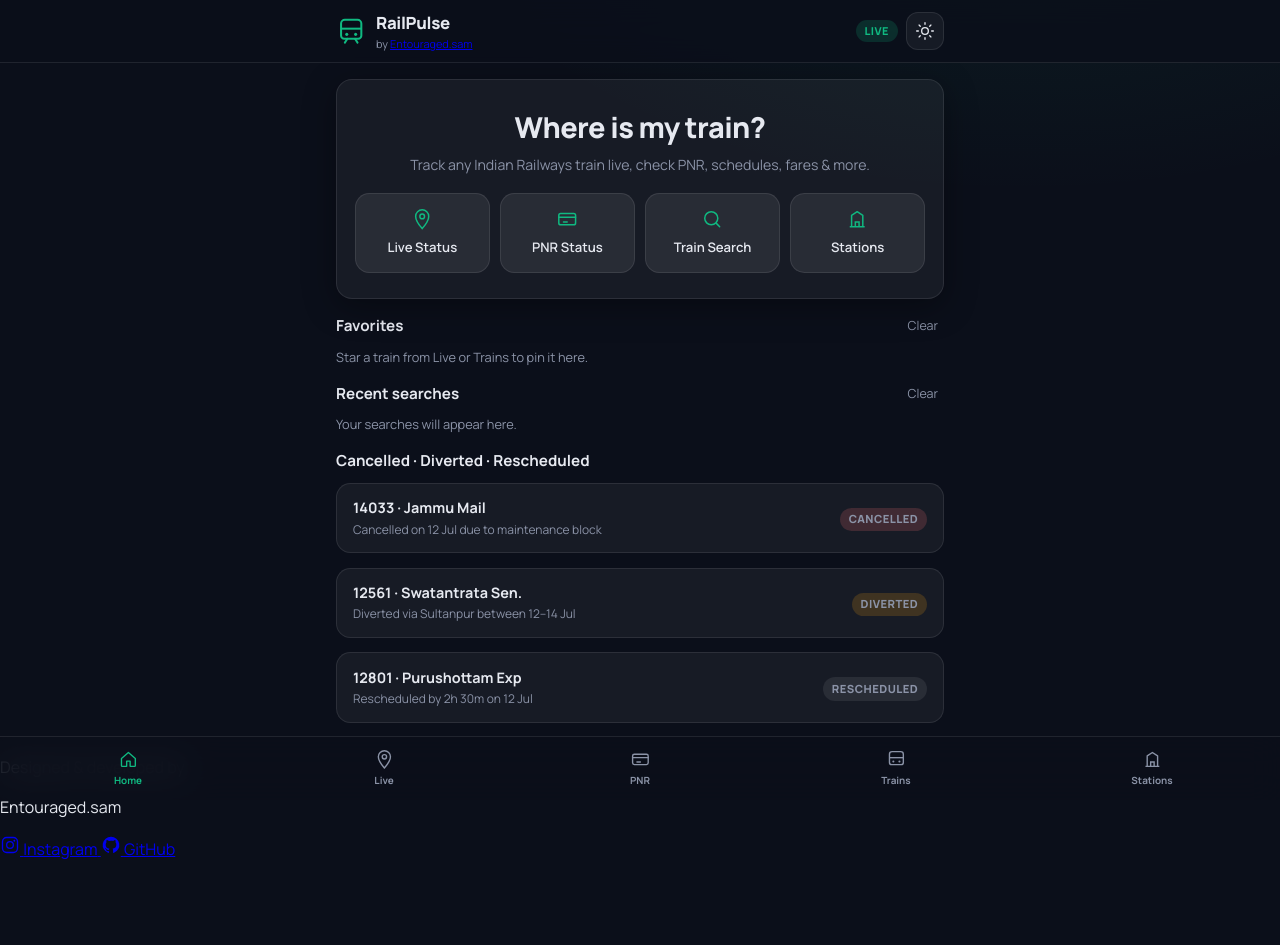
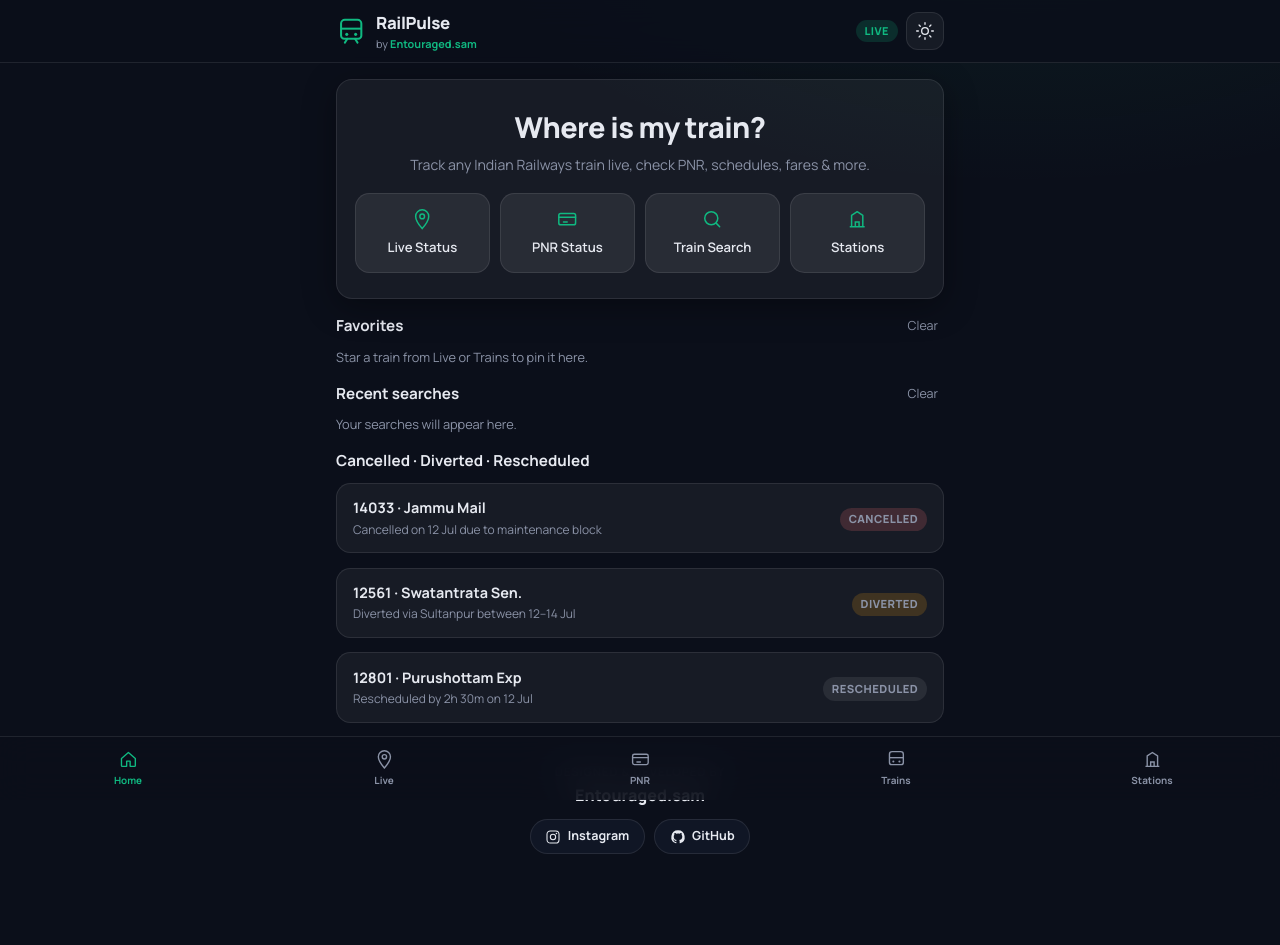
Before and after one commit to LegendGod01/railpulse, a plain HTML site: page index.html in a window 1280 px wide. Drawn offline with Linux system fonts and the light colour scheme.

Commit message:
Add styles for developer credit section
Added styles for developer credit section including layout and hover effects.

```diff
--- a/style.css
+++ b/style.css
@@ -360,3 +360,36 @@ html[data-theme="light"] .icon-sun { display: none; }
   .quick-grid { grid-template-columns: repeat(4, 1fr); }
   .hero-title { font-size: 1.8rem; }
 }
+/* ---------- Developer credit ---------- */
+.brand-credit {
+  color: var(--primary); font-weight: 700; text-decoration: none;
+}
+.brand-credit:hover { text-decoration: underline; }
+
+.dev-credit {
+  max-width: 640px;
+  margin: 0 auto;
+  padding: 1.5rem 1rem calc(var(--nav-h) + 1.5rem);
+  text-align: center;
+}
+.dev-credit-label {
+  color: var(--muted); font-size: 0.72rem; font-weight: 600;
+  text-transform: uppercase; letter-spacing: 0.08em;
+  margin: 0 0 0.2rem;
+}
+.dev-credit-name {
+  color: var(--fg); font-size: 1rem; font-weight: 800;
+  margin: 0 0 0.75rem;
+}
+.dev-credit-links {
+  display: flex; justify-content: center; gap: 0.6rem;
+}
+.dev-credit-links a {
+  display: inline-flex; align-items: center; gap: 0.4rem;
+  padding: 0.45rem 0.9rem; border-radius: 999px;
+  background: var(--bg-elevated); border: 1px solid var(--border);
+  color: var(--fg); font-size: 0.78rem; font-weight: 700;
+  text-decoration: none; transition: border-color 0.2s, color 0.2s;
+}
+.dev-credit-links a:hover { border-color: var(--primary); color: var(--primary); }
+.dev-credit-links svg { width: 1rem; height: 1rem; }
```
